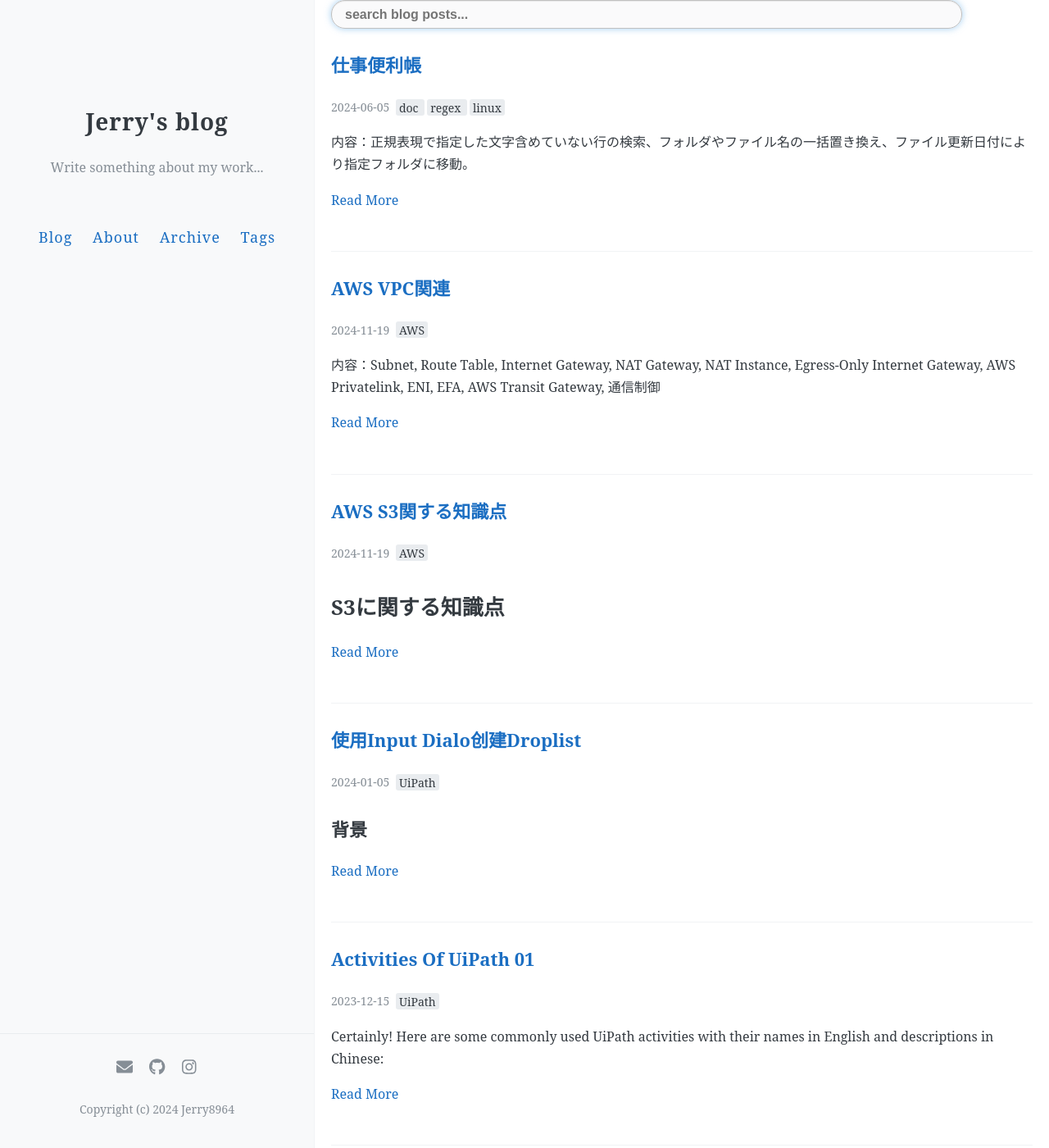
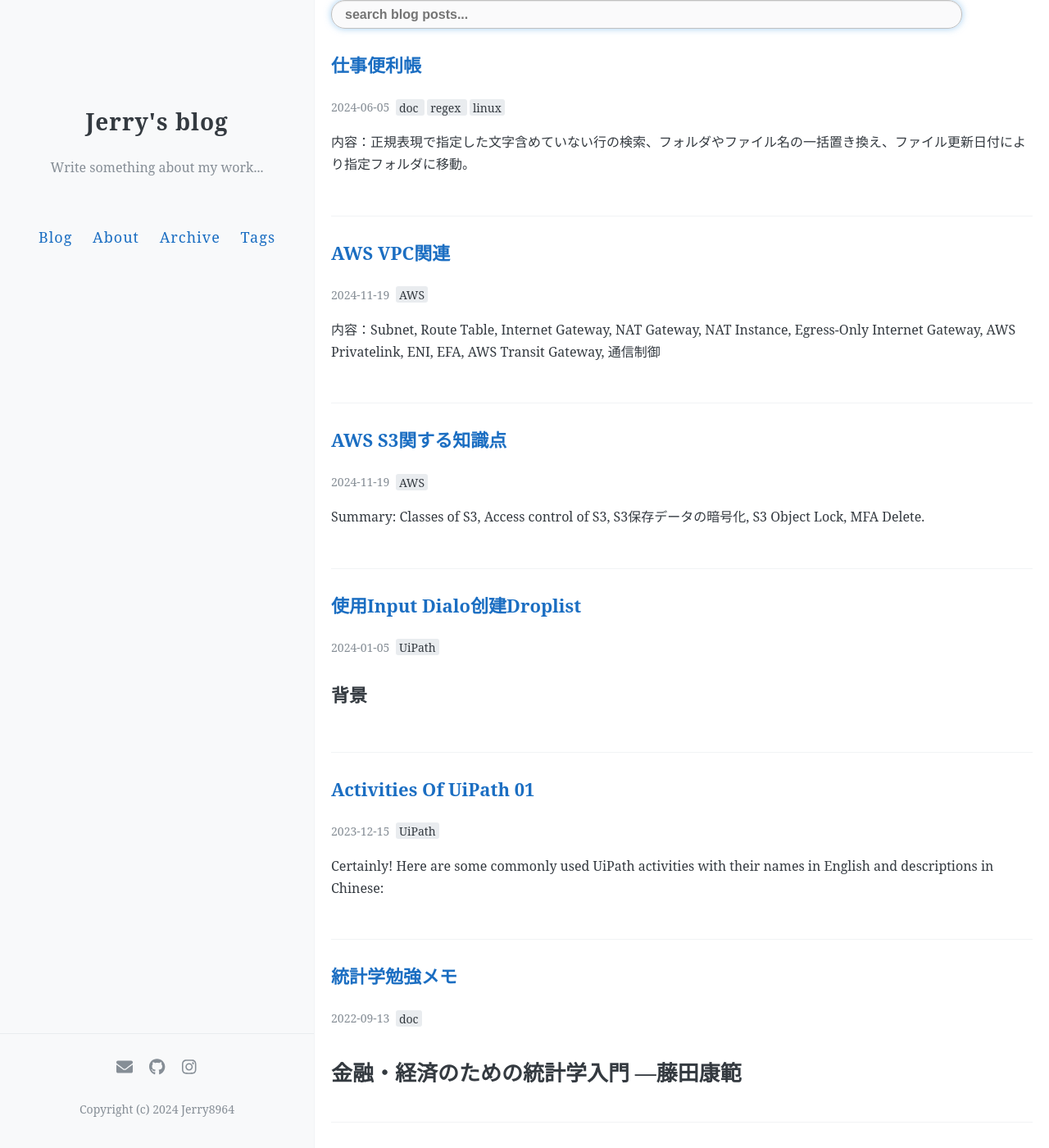
Before and after one commit to jerry8964/jerry8964.github.io, a Jekyll site: the page built from index.html, in a window 1280 px wide and 1400 px high. Shown: the whole window at 82% size. Built offline with Jekyll 4.4.1, drawn with Linux system fonts in a browser that asks for light colours; the list of posts is cut into pages by our own code; comment, search, counter and statistics services are not loaded; some of the changed text lies outside the part shown.

Commit message:
modified:   _config.yml 	modified:   _posts/2024-11-19-AWS-S3-001.md 	modified:   index.html

```diff
--- a/_config.yml
+++ b/_config.yml
@@ -15,7 +15,7 @@ description: "Write something about my work..."
 # avatar: https://github.com/jerry8964/公众号二维码.png
 # 你的favicon（出现在浏览器tab上）图片URL，建议使用较小(64px × 64px)的图片
 # favicon: https://github.com/jerry8964
-favicon: https://th.bing.com/th/id/OIP.47oBs0VjS97D7l4yWyWLuwHaHa?rs=1&pid=ImgDetMain
+favicon: https://w7.pngwing.com/pngs/141/717/png-transparent-brand-logo-white-letter-j-white-text-logo-thumbnail.png
 
 # Tabs in header. There are 'Blog', 'About', 'Archive', 'Tags'
 # and URL Link(e.g. 'Theme' tab below) tabs. If you don't need one, just delete
@@ -37,7 +37,7 @@ excerpt_separator: <!-- more -->
 
 # Includes an icon in the footer for each username you enter
 footer-links:
-  #weibo: frommidworld #请输入你的微博个性域名 https://www.weibo.com/<thispart>
+#  weibo: frommidworld #请输入你的微博个性域名 https://www.weibo.com/<thispart>
 #  behance: # https://www.behance.net/<username>
 #  dribbble:
 #  zhihu:
--- a/_posts/2024-11-19-AWS-S3-001.md
+++ b/_posts/2024-11-19-AWS-S3-001.md
@@ -8,6 +8,10 @@ author: Jerry8964
 ---
 
 
+
+
+
+Summary: Classes of S3, Access control of S3, S3保存データの暗号化, S3 Object Lock, MFA Delete.
 
 # S3に関する知識点
 
--- a/index.html
+++ b/index.html
@@ -43,16 +43,13 @@ layout: default
   {% for post in site.posts %}
     {% if post.pinned==true %}
       <article class="post pinned">
-        <h2>
+        <div  class="meta">
+          <h2>
             <span title="pinned"><i data-feather="anchor"></i></span><a href="{{ site.baseurl }}{{ post.url }}">{{ post.title }}</a>
-        </h2>
-
-        <div clsss="meta">
-
+          </h2>
           <span class="date">
             {{ post.date | date: "%Y-%m-%d" }}
           </span>
-
           <ul class="tag">
             {% for tag in post.tags %}
             <li>
@@ -62,7 +59,6 @@ layout: default
             </li>
             {% endfor %}
           </ul>
-
           <script>
             feather.replace()
           </script>
@@ -72,9 +68,11 @@ layout: default
           {%   if post.content contains site.excerpt_separator or post.content != post.excerpt %}{{ post.excerpt }}
           {%   else %}{{ post.content | lstrip | split: "
 " | first }}{% endif %}
-          <p>
+<!--
+         <p>
             <a class="post-link" href="{{ post.url | prepend: site.baseurl }}">Read More</a>
           </p>
+-->
         </div>
     </article>
     {% endif %}
@@ -107,9 +105,11 @@ layout: default
           {%   if post.content contains site.excerpt_separator or post.content != post.excerpt %}{{ post.excerpt }}
           {%   else %}{{ post.content | lstrip | split: "
 " | first }}{% endif %}
+<!--
           <p>
             <a class="post-link" href="{{ post.url | prepend: site.baseurl }}">Read More</a>
           </p>
+-->
         </div>
     </article>
     {% endunless %}
```
